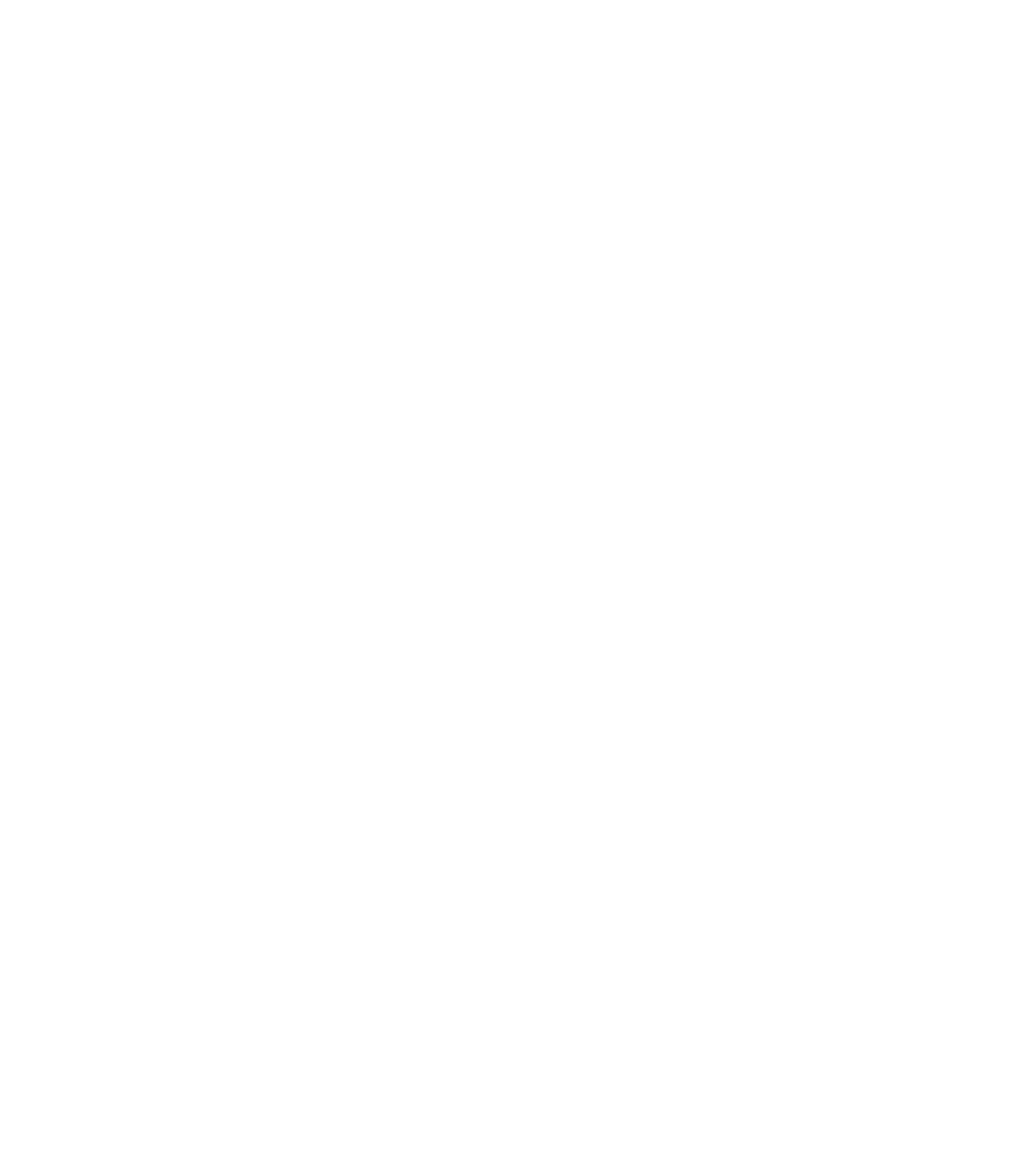
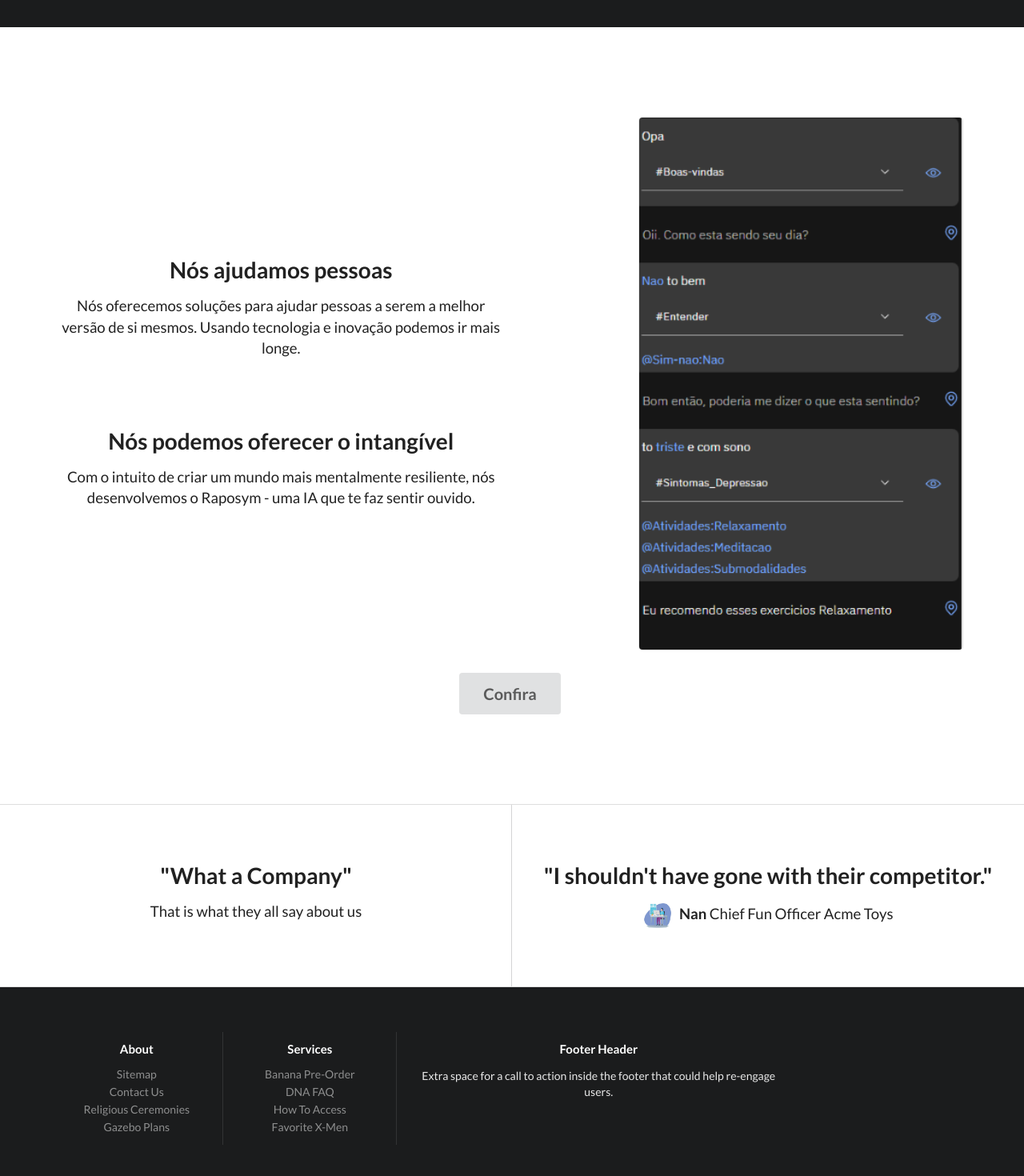
Before and after one commit to DeltaAlchemist/FoodForUs, a React (Create React App) app: page / in a window 1280 px wide. Shown: the part 600-2070 px from the top of the page at 80% size. Before the commit the page ends 800 px from the top, so only its background shows below. Built offline with nearby package versions, Linux system fonts and the light colour scheme.

Commit message:
chore: add home body and footer

```diff
--- a/src/pages/Home.jsx
+++ b/src/pages/Home.jsx
@@ -1,26 +1,94 @@
 import { Menu } from '../components/Menu';
-import styled from 'styled-components';
+import chtbot from '../img/chatbot.png';
+import Card1 from '../img/card1.jpg';
 
-const DivHome = styled.div`
-
-`
+import './home.css'
 
 const Home = () => {
     return(
         <div className="pusher">
             <div className="ui inverted vertical masthed center aligned segment" style={{ display: 'block' }}>
+                <div className="header">
                     <div className="ui container">
                         <Menu />
                     </div>
                     <div className="ui text container" style={{ fontFamily: 'Lato', boxSizing: 'border-box' }}>
                         <h1 className="ui inverted header" style={{ marginTop: '192px', minHeight:'14px', fontSize:'64px' }}>Syminate</h1>
                         <h2 style={{ fontWeight: '400', fontSize:'27.2px'}}>Que a felicidade vire rotina.</h2>
-                    <div className="ui huge primary button">
+                        <div className="ui huge primary button" style={{ marginTop: '10px'}}>
                             Vamos lá
                             <i className="right arrow icon" />
                         </div>
                     </div>
                 </div>
+                <div className="body">
+                    <div className="ui vertical stripe segment">
+                        <div className="ui middle aligned stackable grid container">
+                            <div className="row">
+                                <div className="eight wide column">
+                                    <h3 className="ui header">Nós ajudamos pessoas</h3>
+                                    <p>Nós oferecemos soluções para ajudar pessoas a serem a melhor versão de si mesmos. Usando tecnologia e inovação podemos ir mais longe.</p>
+                                    <h3 className="ui header">Nós podemos oferecer o intangível</h3>
+                                    <p>Com o intuito de criar um mundo mais mentalmente resiliente, nós desenvolvemos o Raposym - uma IA que te faz sentir ouvido.</p>
+                                </div>
+                                <div className="six wide right floated column">
+                                    <img src={chtbot} className="ui large bordered rounded image" />
+                                </div>
+                            </div>
+                            <div className="row">
+                                <div className="center aligned column">
+                                    <a className="ui huge button">Confira</a>
+                                </div>
+                            </div>
+                        </div>
+                    </div>
+                    <div className="ui vertical stripe quote segment">
+                        <div className="ui equal width stackable internally celled grid">
+                            <div className="center aligned row">
+                                <div className="column">
+                                <h3>"What a Company"</h3>
+                                <p>That is what they all say about us</p>
+                                </div>
+                                <div className="column">
+                                <h3>"I shouldn't have gone with their competitor."</h3>
+                                <p>
+                                    <img src={Card1} className="ui avatar image" /> <b>Nan</b> Chief Fun Officer Acme Toys
+                                </p>
+                                </div>
+                            </div>
+                        </div>
+                    </div>
+                    <div className="ui inverted vertical footer segment">
+                        <div className="ui container">
+                            <div className="ui stackable inverted divided equal height stackable grid">
+                                <div className="three wide column">
+                                    <h4 className="ui inverted header">About</h4>
+                                    <div className="ui inverted link list">
+                                        <a href="#" className="item">Sitemap</a>
+                                        <a href="#" className="item">Contact Us</a>
+                                        <a href="#" className="item">Religious Ceremonies</a>
+                                        <a href="#" className="item">Gazebo Plans</a>
+                                    </div>
+                                </div>
+                                <div className="three wide column">
+                                <h4 className="ui inverted header">Services</h4>
+                                <div className="ui inverted link list">
+                                    <a href="#" className="item">Banana Pre-Order</a>
+                                    <a href="#" className="item">DNA FAQ</a>
+                                    <a href="#" className="item">How To Access</a>
+                                    <a href="#" className="item">Favorite X-Men</a>
+                                </div>
+                                </div>
+                                <div className="seven wide column">
+                                <h4 className="ui inverted header">Footer Header</h4>
+                                <p>Extra space for a call to action inside the footer that could help re-engage users.</p>
+                                </div>
+                            </div>
+                        </div>
+                    </div>
+                </div>
+            </div>
+
         </div>
     )
 }
--- /dev/null
+++ b/src/pages/home.css
@@ -0,0 +1,91 @@
+.header {
+    margin-bottom: 150px;
+}
+
+.body {
+    background-color: white;
+}
+
+.hidden.menu {
+    display: none;
+}
+.masthead.segment {
+    min-height: 700px;
+    padding: 1em 0em;
+}
+.masthead .logo.item img {
+    margin-right: 1em;
+}
+.masthead .ui.menu .ui.button {
+    margin-left: 0.5em;
+}
+.masthead h1.ui.header {
+    margin-top: 3em;
+    margin-bottom: 0em;
+    font-size: 4em;
+    font-weight: normal;
+}
+.masthead h2 {
+    font-size: 1.7em;
+    font-weight: normal;
+}
+
+.ui.vertical.stripe {
+    padding: 8em 0em;
+}
+.ui.vertical.stripe h3 {
+    font-size: 2em;
+}
+.ui.vertical.stripe .button + h3,
+.ui.vertical.stripe p + h3 {
+    margin-top: 3em;
+}
+.ui.vertical.stripe .floated.image {
+    clear: both;
+}
+.ui.vertical.stripe p {
+    font-size: 1.33em;
+}
+.ui.vertical.stripe .horizontal.divider {
+    margin: 3em 0em;
+}
+
+.quote.stripe.segment {
+    padding: 0em;
+}
+.quote.stripe.segment .grid .column {
+    padding-top: 5em;
+    padding-bottom: 5em;
+}
+
+.footer.segment {
+    padding: 5em 0em;
+}
+
+.secondary.pointing.menu .toc.item {
+    display: none;
+}
+
+@media only screen and (max-width: 700px) {
+    .ui.fixed.menu {
+    display: none !important;
+    }
+    .secondary.pointing.menu .item,
+    .secondary.pointing.menu .menu {
+    display: none;
+    }
+    .secondary.pointing.menu .toc.item {
+    display: block;
+    }
+    .masthead.segment {
+    min-height: 350px;
+    }
+    .masthead h1.ui.header {
+    font-size: 2em;
+    margin-top: 1.5em;
+    }
+    .masthead h2 {
+    margin-top: 0.5em;
+    font-size: 1.5em;
+    }
+}
```
Lines whose indentation alone changed are shown as unchanged.
